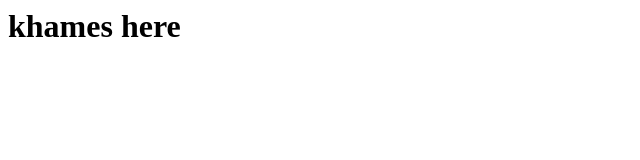
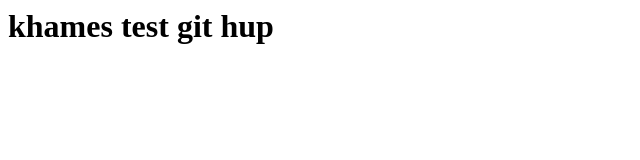
Before and after one commit to Kesheiba/coursera-test, a plain HTML site: page index.html in a window 1280 px wide. Shown: the whole page, without its empty margins (0-640 px from the left). Drawn offline with Linux system fonts and the light colour scheme.

Commit message:
second web file.

```diff
--- a/index.html
+++ b/index.html
@@ -5,7 +5,7 @@
 </head>
 
 <body>
-    <h1>khames here</h1>
+    <h1>khames test git hup</h1>
 </body>
 
 </html>
```
